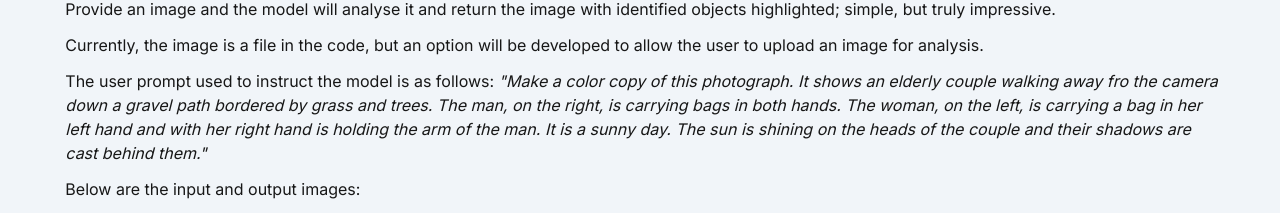
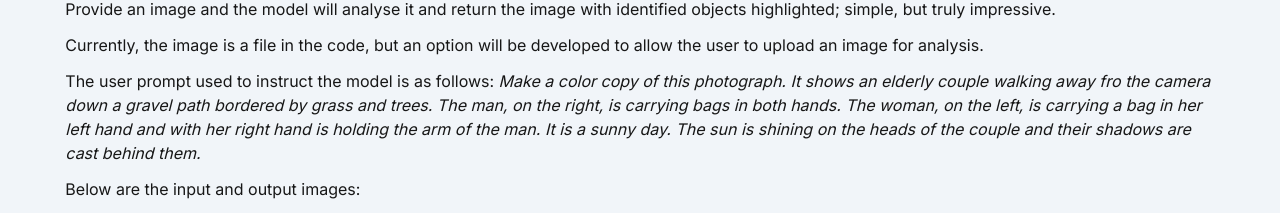
Before and after one commit to johnhm22/iamjohn, a Next.js app: page /projects/image-transformation in a window 1280 px wide. Shown: the part 359-572 px from the top of the page. Built offline with nearby package versions, Linux system fonts and the light colour scheme.

Commit message:
Adding HTML character entity to replace apostrophes in text

```diff
--- a/app/components/FreeStuff.tsx
+++ b/app/components/FreeStuff.tsx
@@ -25,7 +25,7 @@ const FreeStuff = () => {
         />
       </div>
       <p className="w-1/2 mt-3 leading-6">
-        If you need help on a project, a couple of days' coding for example,
+        If you need help on a project, a couple of days&apos; coding for example,
         based on the skill set I can offer then{" "}
         <Link
           href="mailto:johnhowardmorgan@outlook.com?subject=Query from your website"
--- a/app/projects/image-transformation/page.tsx
+++ b/app/projects/image-transformation/page.tsx
@@ -34,13 +34,13 @@ const page = () => {
             <p className="mb-3">
               The user prompt used to instruct the model is as follows:{" "}
               <span className="italic">
-                "Make a color copy of this photograph. It shows an elderly
+                Make a color copy of this photograph. It shows an elderly
                 couple walking away fro the camera down a gravel path bordered
                 by grass and trees. The man, on the right, is carrying bags in
                 both hands. The woman, on the left, is carrying a bag in her
                 left hand and with her right hand is holding the arm of the man.
                 It is a sunny day. The sun is shining on the heads of the couple
-                and their shadows are cast behind them."
+                and their shadows are cast behind them.
               </span>
             </p>
 
--- a/app/projects/object-detection/page.tsx
+++ b/app/projects/object-detection/page.tsx
@@ -68,8 +68,8 @@ const page = () => {
           <p className="text-4xl my-3">Lessons learnt</p>
           <p className="mb-7">
             This provided an insight into the one of the real world applications
-            that AI is the key to, driverless cars. I've not yet put this in my
-            car, but at least I've taken the first step!
+            that AI is the key to, driverless cars. I&apos;ve not yet put this in my
+            car, but at least I&apos;ve taken the first step!
           </p>
           <div className="flex justify-end gap-3 pb-3 pr-3 font-medium">
             <Link
```
